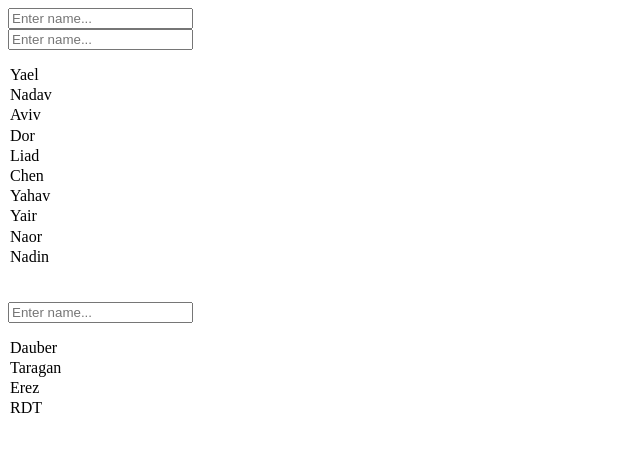
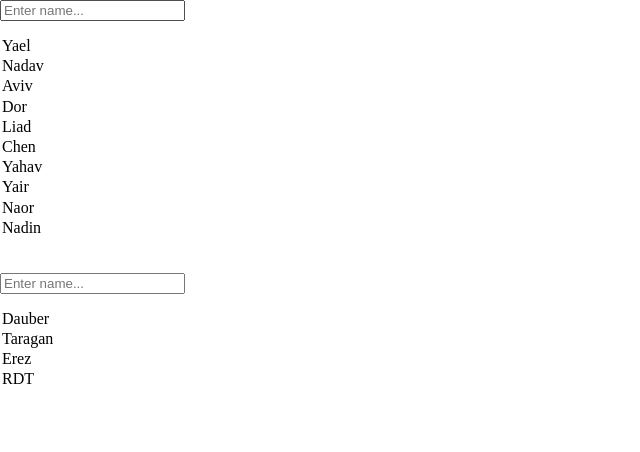
Before and after one commit to yaeldau/react-course-2, a plain HTML site: page js_lab_53_2/index.html in a window 1280 px wide. Shown: the whole page, without its empty margins (0-640 px from the left). Drawn offline with Linux system fonts and the light colour scheme; files that its build step writes are made by us from their sources.

Commit message:
Update index.html

```diff
--- a/js_lab_53_2/index.html
+++ b/js_lab_53_2/index.html
@@ -2,12 +2,10 @@
 <html>
     <head>
         <meta charset="UTF8" />
+        <link rel="stylesheet" href="style.css" />
     </head>
 
     <body>
-        <div class="autocomplete" style="width:300px;">
-            <input id="myInput" type="text" name="myName" placeholder="Enter name...">
-        </div>
         <script src="main.js"></script>
     </body>
 </html>
```
